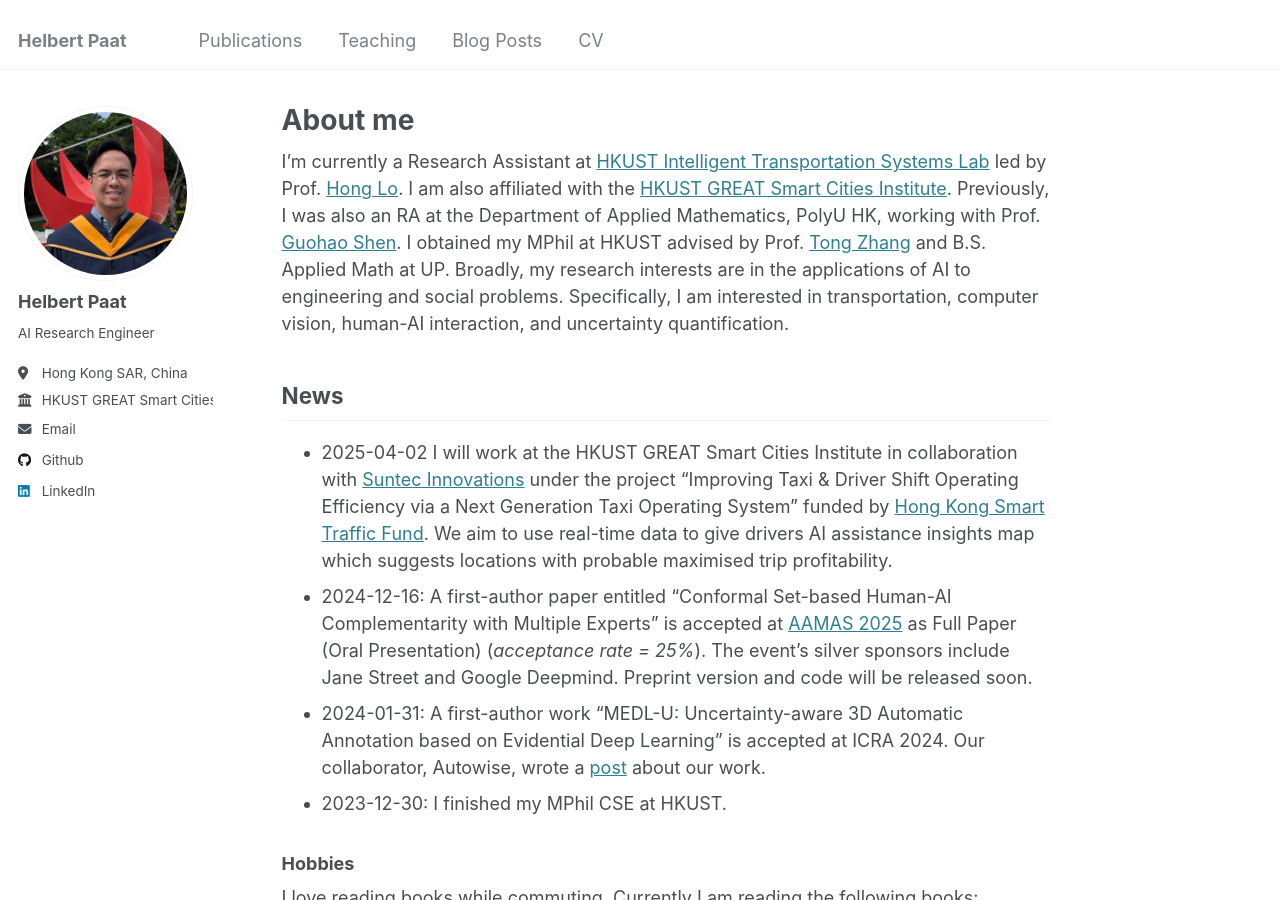
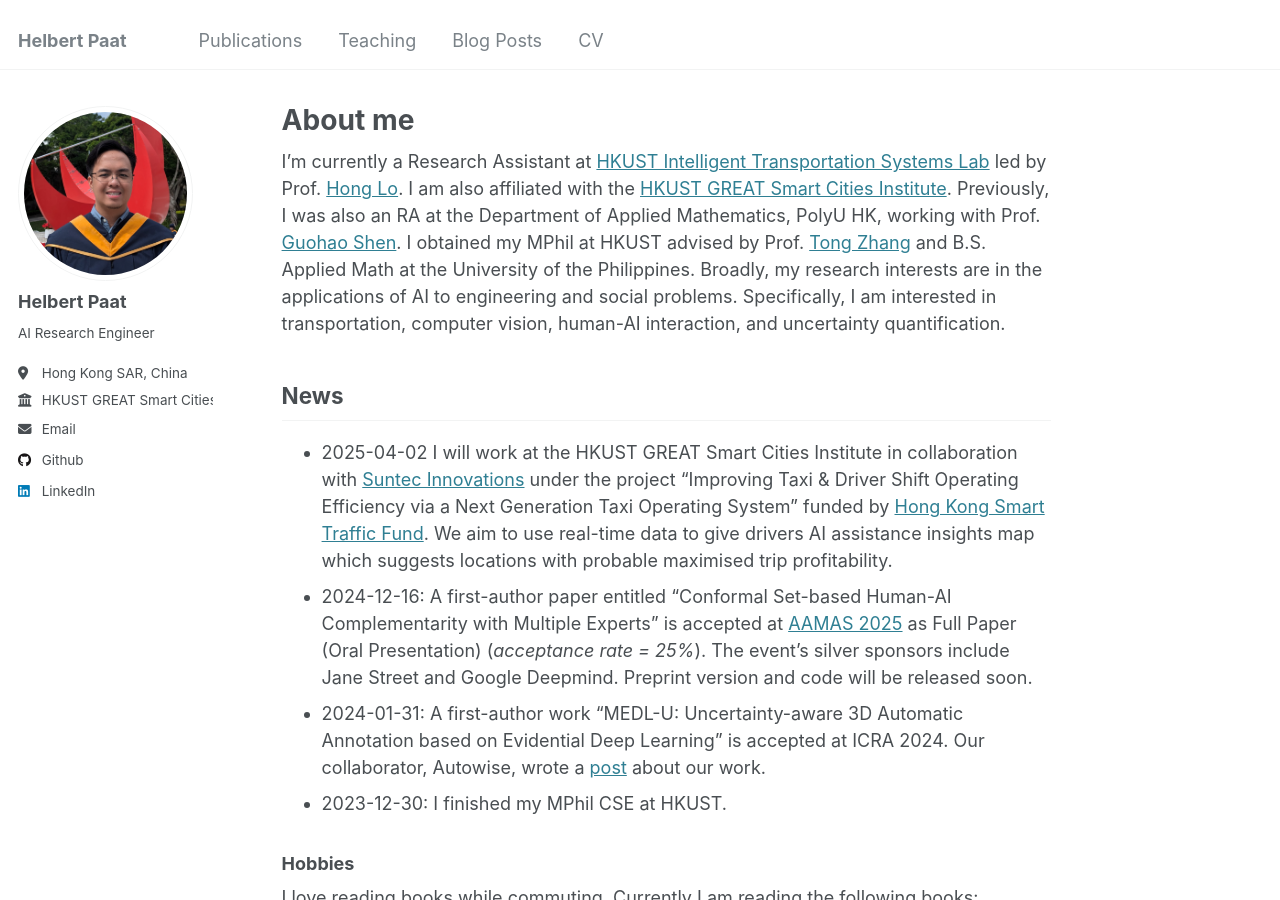
Before and after one commit to paathelb/paathelb.github.io, a Jekyll site: the page built from _pages/about.md, in a window 1280 px wide and 900 px high. Built offline with Jekyll 4.4.1, drawn with Linux system fonts in a browser that asks for light colours.

Commit message:
Update about.md

```diff
--- a/_pages/about.md
+++ b/_pages/about.md
@@ -50,11 +50,12 @@ For more info
 More info about configuring Academic Pages can be found in [the guide](https://academicpages.github.io/markdown/), the [growing wiki](https://github.com/academicpages/academicpages.github.io/wiki), and you can always [ask a question on GitHub](https://github.com/academicpages/academicpages.github.io/discussions). The [guides for the Minimal Mistakes theme](https://mmistakes.github.io/minimal-mistakes/docs/configuration/) (which this theme was forked from) might also be helpful.
 -->
 
-I'm currently a Research Assistant at [HKUST Intelligent Transportation Systems Lab](https://sites.google.com/view/hkustits/home) led by Prof. [Hong Lo](https://cehklo.people.ust.hk/). I am also affiliated with the [HKUST GREAT Smart Cities Institute](https://gsc.hkust.edu.hk/). Previously, I was also an RA at the Department of Applied Mathematics, PolyU HK, working with Prof. [Guohao Shen](https://ghshen1.github.io/). I obtained my MPhil at HKUST advised by Prof. [Tong Zhang](https://tongzhang-ml.org/) and B.S. Applied Math at UP. Broadly, my research interests are in the applications of AI to engineering and social problems. Specifically, I am interested in transportation, computer vision, human-AI interaction, and uncertainty quantification.
+I'm currently a Research Assistant at [HKUST Intelligent Transportation Systems Lab](https://sites.google.com/view/hkustits/home) led by Prof. [Hong Lo](https://cehklo.people.ust.hk/). I am also affiliated with the [HKUST GREAT Smart Cities Institute](https://gsc.hkust.edu.hk/). Previously, I was also an RA at the Department of Applied Mathematics, PolyU HK, working with Prof. [Guohao Shen](https://ghshen1.github.io/). I obtained my MPhil at HKUST advised by Prof. [Tong Zhang](https://tongzhang-ml.org/) and B.S. Applied Math at the University of the Philippines. Broadly, my research interests are in the applications of AI to engineering and social problems. Specifically, I am interested in transportation, computer vision, human-AI interaction, and uncertainty quantification.
 
 ## News
 <!--
 - A paper is accepted at the 29th International Conference of Hong Kong Society for Transportation Studies.
+- A paper on Transportation AI is accepted at the International Conference on Computer Vision (ICCV) 2025 Workshop. Preprint will be released soon.
 - A paper on Frequency Domain Uncertainty Quantification is accepted at the International Conference on Computer Vision (ICCV) 2025, Workshop on Advanced Perception for Autonomous Healthcare (APAH). Preprint will be released soon.
 -->
 - 2025-04-02 I will work at the HKUST GREAT Smart Cities Institute in collaboration with [Suntec Innovations](https://www.suntec.app/) under the project "Improving Taxi & Driver Shift Operating Efficiency via a Next Generation Taxi Operating System" funded by [Hong Kong Smart Traffic Fund](https://stf.hkpc.org/cs-87-2403-ra/). We aim to use real-time data to give drivers AI assistance insights map which suggests locations with probable maximised trip profitability.
```
